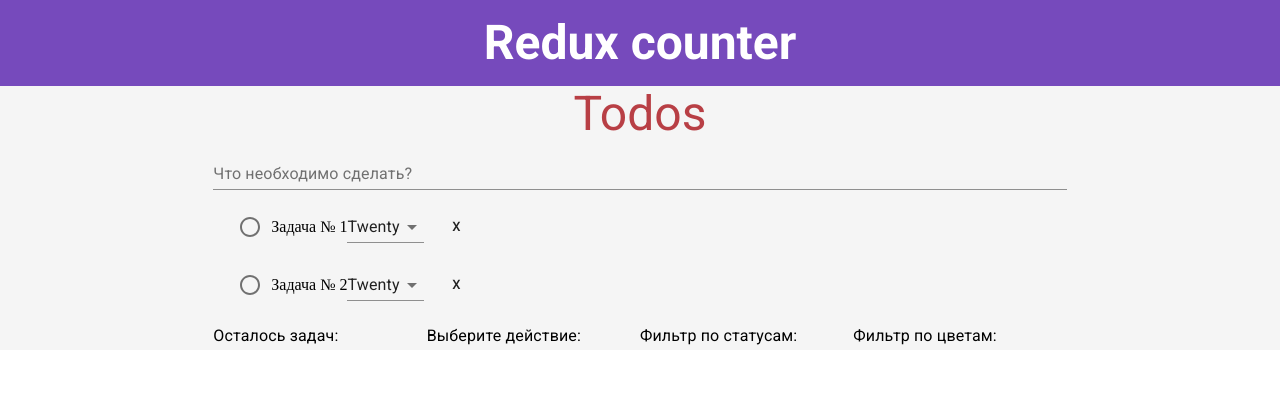
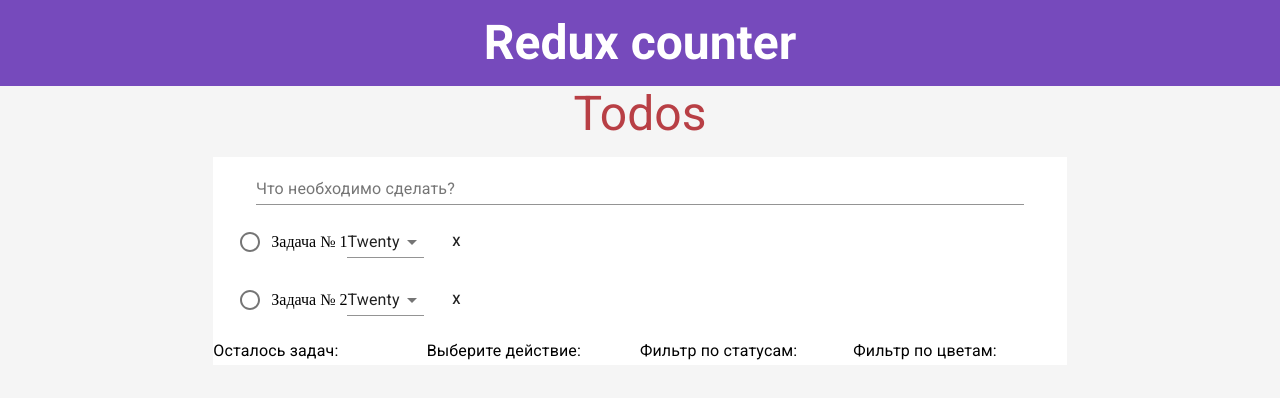
Before and after one commit to pilotvitalik/study_react_redux_todo, a React (Create React App) app: page / in a window 1280 px wide. Shown: the top 398 px of the page. Built offline with nearby package versions, Linux system fonts and the light colour scheme.

Commit message:
Component includes todo-list and filters moved to separate component. Adding new task moved to separate component.

```diff
--- a/src/App.js
+++ b/src/App.js
@@ -1,111 +1,21 @@
 import Grid from '@material-ui/core/Grid';
-import TextField from '@material-ui/core/TextField';
-import List from '@material-ui/core/List';
-import ListItem from '@material-ui/core/ListItem';
-import Radio from '@material-ui/core/Radio';
-import Select from '@material-ui/core/Select';
-import Button from '@material-ui/core/Button';
-import Typography from '@material-ui/core/Typography';
-import { makeStyles } from '@material-ui/core/styles';
 
 import Header from './Components/Header/Header';
 import Title from './Components/Title/Title';
+import Common from './Components/Todo/Common';
 
 import style from './app.module.css';
 
-const useStyles = makeStyles((theme) => ({
-  sidebar:{
-    background: '#f5f5f5'
-  },
-}));
-
 function App() {
-  const classes = useStyles();
-
-  let selectedValue = '';
-
-  const handleChange = (e) => {
-    selectedValue = 'a';
-  }
-
   return (
     <div className={style.App}>
       <Grid container>
         <Header/>
         <Title/>
-        <Grid container item xs={12} direction={'row'} wrap={'nowrap'} className={classes.sidebar}>
+        <Grid container item xs={12} direction={'row'} wrap={'nowrap'}>
           <Grid item xs={false} md={2}>
           </Grid>
-          <Grid item xs={12} sm={12} md={8}>
-            <Grid item xs={12}>
-              <TextField
-                id="standard-basic"
-                label="Что необходимо сделать?"
-                style = {{width: '100%'}} />
-            </Grid>
-            <Grid item xs={12}>
-              <List component="ul">
-                <ListItem button={false}>
-                  <Radio
-                    checked={selectedValue === 'a'}
-                    onChange={handleChange}
-                    value="a"
-                    name="radio-button-demo"
-                    inputProps={{ 'aria-label': 'A' }}
-                  />
-                  Задача № 1
-                  <Select
-                    native
-                    value={20}
-                    onChange={handleChange}>
-                    <option aria-label="None" value="" />
-                    <option value={10}>Ten</option>
-                    <option value={20}>Twenty</option>
-                    <option value={30}>Thirty</option>
-                  </Select>
-                  <Button variant='text' size='small'>х</Button>
-                </ListItem>
-                <ListItem button={false}>
-                  <Radio
-                    checked={selectedValue === 'b'}
-                    onChange={handleChange}
-                    value="a"
-                    name="radio-button-demo"
-                    inputProps={{ 'aria-label': 'B' }}
-                  />
-                  Задача № 2
-                  <Select
-                    native
-                    value={20}
-                    onChange={handleChange}>
-                    <option aria-label="None" value="" />
-                    <option value={10}>Ten</option>
-                    <option value={20}>Twenty</option>
-                    <option value={30}>Thirty</option>
-                  </Select>
-                  <Button variant='text' size='small'>х</Button>
-                </ListItem>
-              </List>
-            </Grid>
-            {/*Список задач*/}
-              <Grid container item xs={12} direction={'row'} wrap={'wrap'}>
-                <Grid item xs={12} sm={3}>
-                  <Typography variant={'subtitle1'}>Осталось задач:</Typography>
-                </Grid>
-                <Grid item xs={12} sm={3}>
-                  <Typography variant={'subtitle1'}>Выберите действие:</Typography>
-                </Grid>
-                <Grid container item xs={12} sm={6} direction={'row'} wrap={'wrap'}>
-                  <Grid item xs={6}>
-                    <Typography variant={'subtitle1'}>Фильтр по статусам:</Typography>
-                  </Grid>
-                  <Grid item xs={6}>
-                    <Typography variant={'subtitle1'}>Фильтр по цветам:</Typography>
-                  </Grid>
-                </Grid>
-              </Grid>
-            {/*End список задач*/}
-          </Grid>
+          <Common/>
           <Grid item xs={false} md={2}>
           </Grid>
         </Grid>
--- a/src/Components/Title/Title.js
+++ b/src/Components/Title/Title.js
@@ -5,7 +5,7 @@
 const useStyles = makeStyles((theme) => ({
   root: {
     color: '#b83f45',
-    background: '#f5f5f5'
+    marginBottom: '15px',
   },
 }))
 
--- /dev/null
+++ b/src/Components/Todo/Common.js
@@ -0,0 +1,98 @@
+import Grid from '@material-ui/core/Grid';
+import List from '@material-ui/core/List';
+import ListItem from '@material-ui/core/ListItem';
+import Radio from '@material-ui/core/Radio';
+import Select from '@material-ui/core/Select';
+import Button from '@material-ui/core/Button';
+import Typography from '@material-ui/core/Typography';
+import { makeStyles } from '@material-ui/core/styles';
+
+import EnterTask from './EnterTask/EnterTask';
+
+const useStyles = makeStyles((theme) => ({
+  root:{
+    background: '#fff',
+  }
+}))
+
+function Common(){
+  const classes = useStyles();
+
+  let selectedValue = '';
+
+  const handleChange = (e) => {
+    selectedValue = 'a';
+  }
+
+  return(
+    <Grid item xs={12} sm={12} md={8} className={classes.root}>
+      <Grid container item xs={12} justify={'center'}>
+        <EnterTask/>
+      </Grid>
+      <Grid item xs={12}>
+        <List component="ul">
+          <ListItem button={false}>
+            <Radio
+              checked={selectedValue === 'a'}
+              onChange={handleChange}
+              value="a"
+              name="radio-button-demo"
+              inputProps={{ 'aria-label': 'A' }}
+            />
+            Задача № 1
+            <Select
+              native
+              value={20}
+              onChange={handleChange}>
+              <option aria-label="None" value="" />
+              <option value={10}>Ten</option>
+              <option value={20}>Twenty</option>
+              <option value={30}>Thirty</option>
+            </Select>
+            <Button variant='text' size='small'>х</Button>
+          </ListItem>
+          <ListItem button={false}>
+            <Radio
+              checked={selectedValue === 'b'}
+              onChange={handleChange}
+              value="a"
+              name="radio-button-demo"
+              inputProps={{ 'aria-label': 'B' }}
+            />
+            Задача № 2
+            <Select
+              native
+              value={20}
+              onChange={handleChange}>
+              <option aria-label="None" value="" />
+              <option value={10}>Ten</option>
+              <option value={20}>Twenty</option>
+              <option value={30}>Thirty</option>
+            </Select>
+            <Button variant='text' size='small'>х</Button>
+          </ListItem>
+        </List>
+      </Grid>
+      {/*Список задач*/}
+        <Grid container item xs={12} direction={'row'} wrap={'wrap'}>
+          <Grid item xs={12} sm={3}>
+            <Typography variant={'subtitle1'}>Осталось задач:</Typography>
+          </Grid>
+          <Grid item xs={12} sm={3}>
+            <Typography variant={'subtitle1'}>Выберите действие:</Typography>
+          </Grid>
+          <Grid container item xs={12} sm={6} direction={'row'} wrap={'wrap'}>
+            <Grid item xs={6}>
+              <Typography variant={'subtitle1'}>Фильтр по статусам:</Typography>
+            </Grid>
+            <Grid item xs={6}>
+              <Typography variant={'subtitle1'}>Фильтр по цветам:</Typography>
+            </Grid>
+          </Grid>
+        </Grid>
+      {/*End список задач*/}
+    </Grid>
+  );
+}
+
+export default Common;
--- /dev/null
+++ b/src/Components/Todo/EnterTask/EnterTask.js
@@ -0,0 +1,21 @@
+import TextField from '@material-ui/core/TextField';
+import { makeStyles } from '@material-ui/core/styles';
+
+const useStyles = makeStyles((theme) => ({
+	text:{
+		width: '90%',
+	}
+}));
+
+function EnterTask(){
+	const classes = useStyles();
+
+	return(
+		<TextField
+          id="standard-basic"
+          label="Что необходимо сделать?"
+          className={classes.text} />
+	);
+}
+
+export default EnterTask;
--- a/src/app.module.css
+++ b/src/app.module.css
@@ -2,5 +2,7 @@
 	display: block;
 	position: relative;
 	width: 100%;
+	min-height: 100vh;
 	height: auto;
+	background: #f5f5f5;
 }
```
